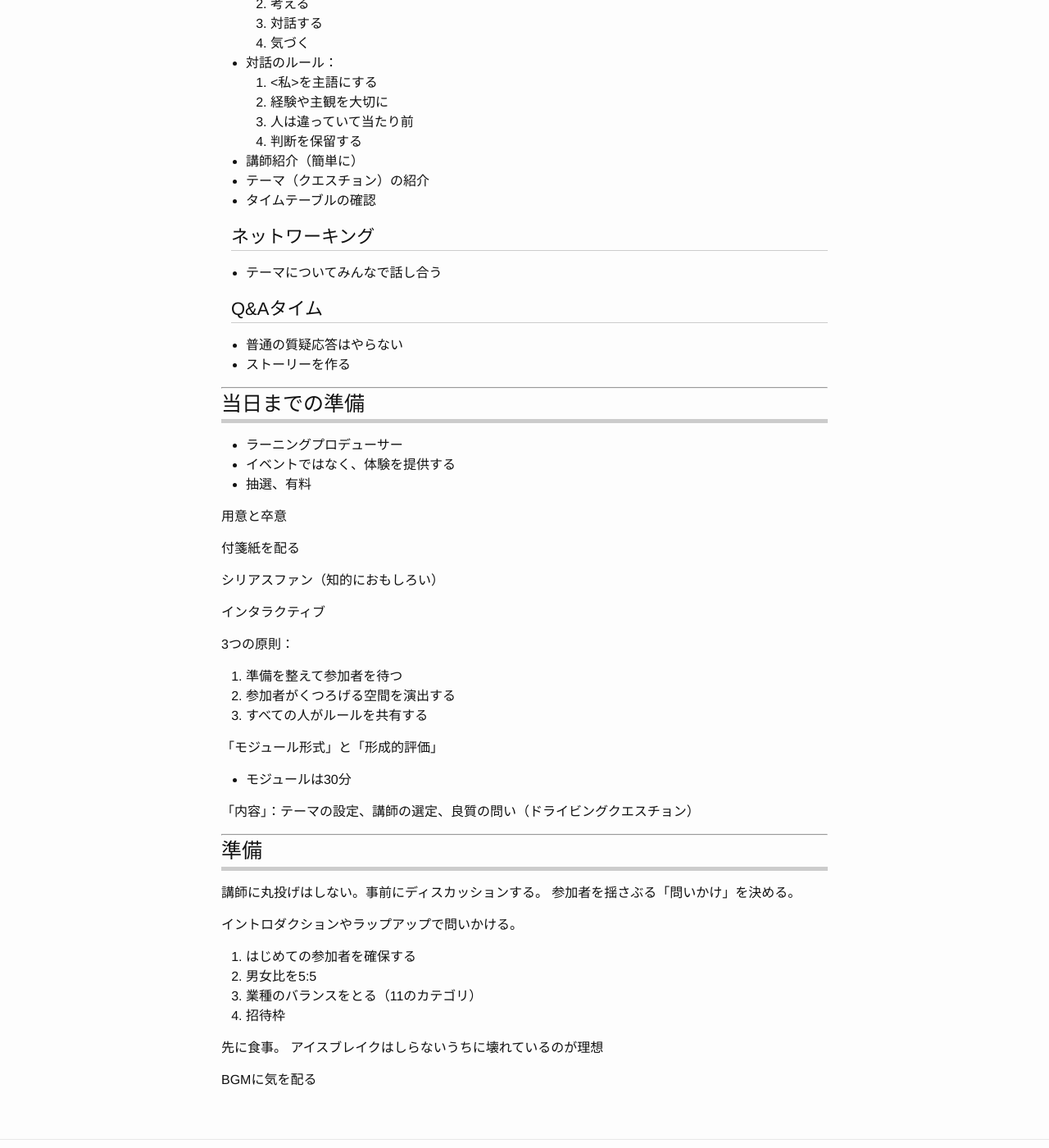
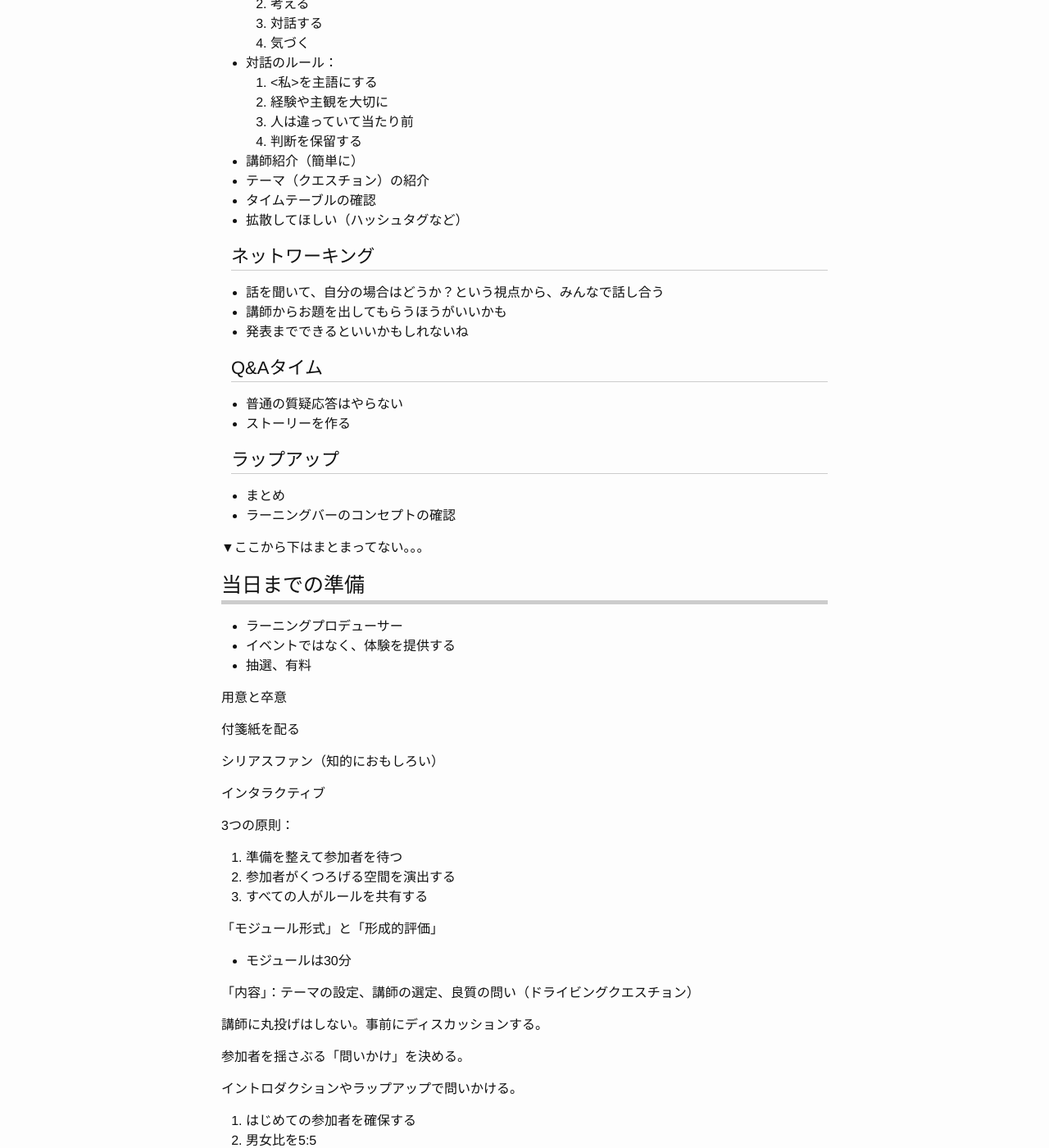
Before and after one commit to kdmsnr/kdmsnr.github.io, a Jekyll site: the page built from notes/learning-bar/index.md, in a window 1280 px wide and 1400 px high, scrolled down 926 px. Shown: the whole window at 82% size. Built offline with Jekyll 4.4.1, drawn with Linux system fonts in a browser that asks for light colours; Markdown is read by kramdown in place of the engine named in the settings; comment, search, counter and statistics services are not loaded.

Commit message:
Add learning-bar

```diff
--- a/notes/learning-bar/index.md
+++ b/notes/learning-bar/index.md
@@ -48,17 +48,25 @@ title: ラーニングバー
 * 講師紹介（簡単に）
 * テーマ（クエスチョン）の紹介
 * タイムテーブルの確認
+* 拡散してほしい（ハッシュタグなど）
 
 ### ネットワーキング
 
-* テーマについてみんなで話し合う
+* 話を聞いて、自分の場合はどうか？という視点から、みんなで話し合う
+* 講師からお題を出してもらうほうがいいかも
+* 発表までできるといいかもしれないね
 
 ### Q&Aタイム
 
 * 普通の質疑応答はやらない
 * ストーリーを作る
 
-----
+### ラップアップ
+
+* まとめ
+* ラーニングバーのコンセプトの確認
+
+▼ここから下はまとまってない。。。
 
 ## 当日までの準備
 
@@ -88,11 +96,9 @@ title: ラーニングバー
 
 「内容」：テーマの設定、講師の選定、良質の問い（ドライビングクエスチョン）
 
-----
-
-## 準備
 
 講師に丸投げはしない。事前にディスカッションする。
+
 参加者を揺さぶる「問いかけ」を決める。
 
 イントロダクションやラップアップで問いかける。
```
